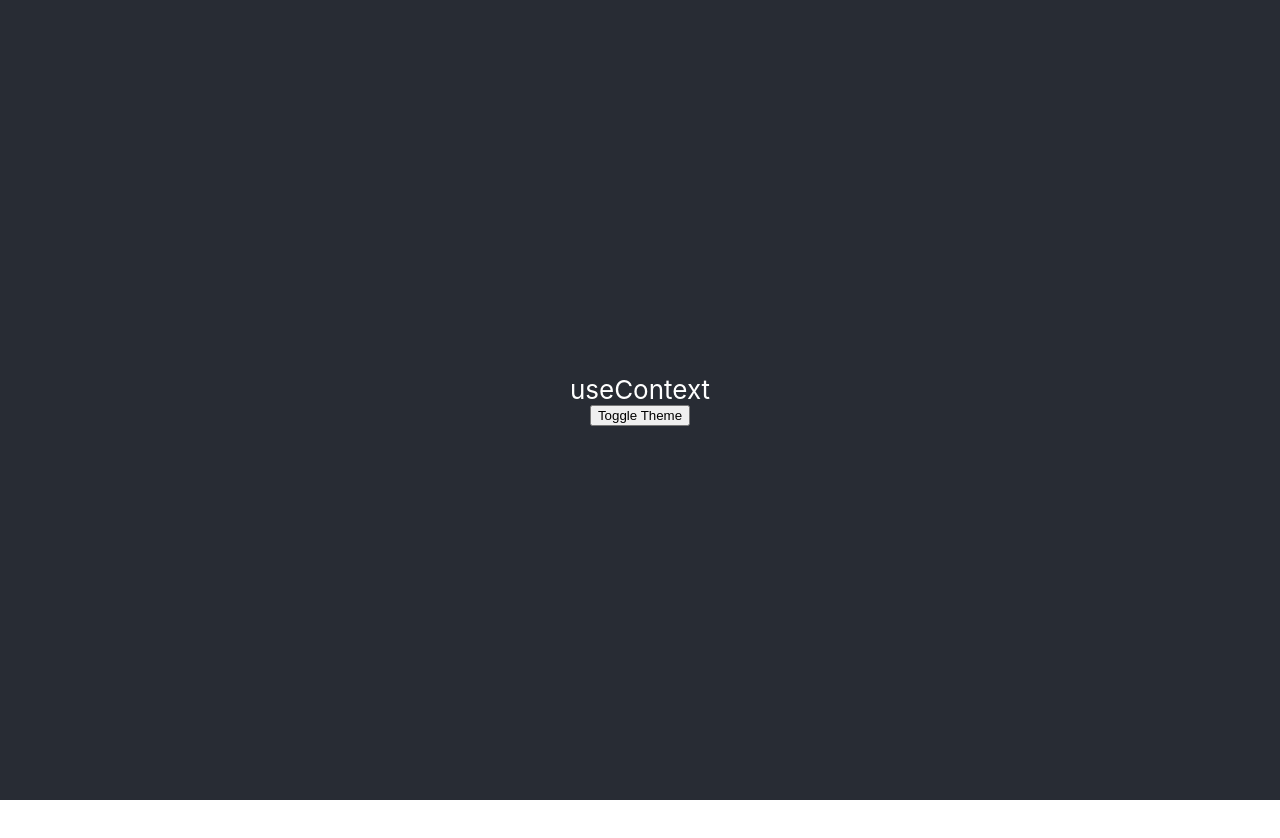
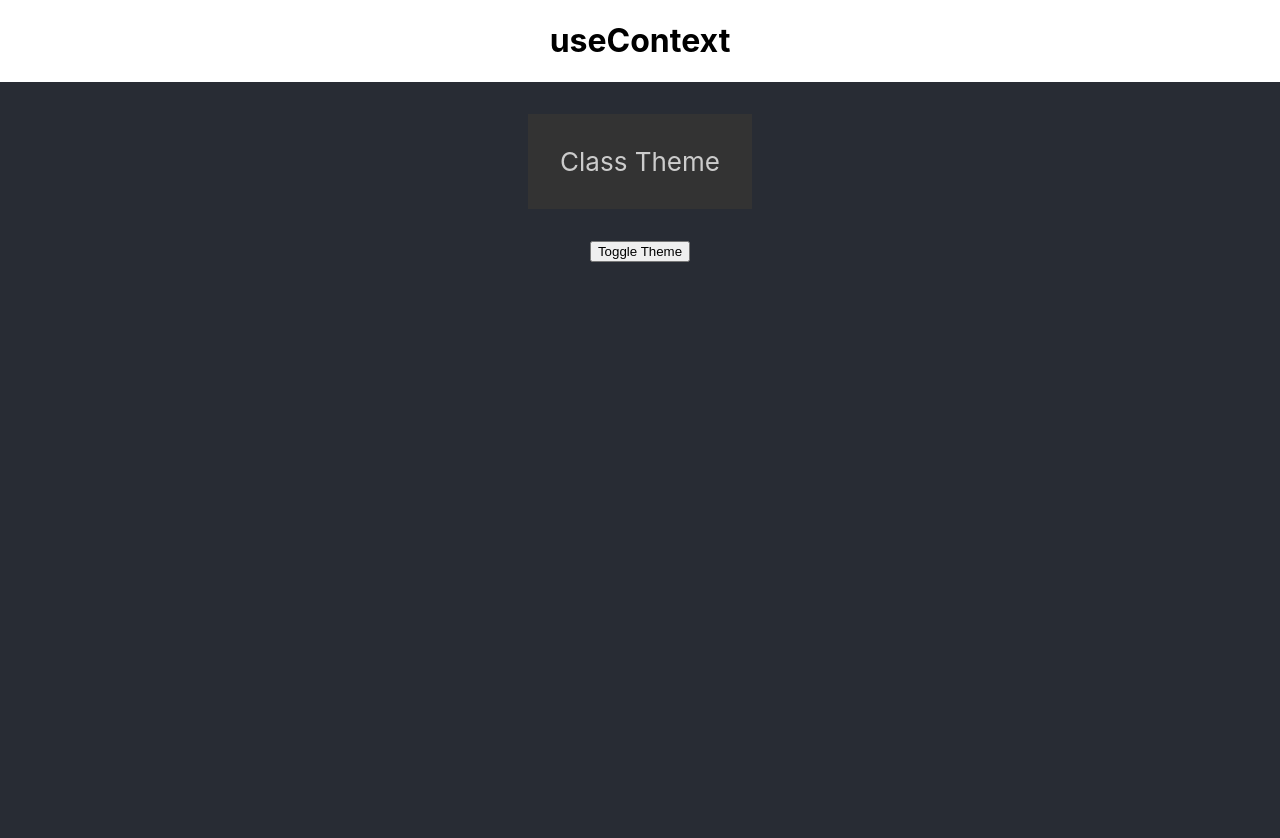
Before and after one commit to tontruongdao/note-use-context, a React (Create React App) app: page / in a window 1280 px wide. Shown: the top 838 px of the page. Before the commit the page ends 800 px from the top, so only its background shows below. Built offline with nearby package versions, Linux system fonts and the light colour scheme.

Commit message:
added cntext in class component

```diff
--- a/src/App.css
+++ b/src/App.css
@@ -19,7 +19,7 @@
   display: flex;
   flex-direction: column;
   align-items: center;
-  justify-content: center;
+  /* justify-content: center; */
   font-size: calc(10px + 2vmin);
   color: white;
 }
--- a/src/App.js
+++ b/src/App.js
@@ -1,4 +1,5 @@
 import React, { useState } from 'react'
+import ClassComponent from './ClassComponent'
 import './App.css';
 
 export const ThemeContext = React.createContext();
@@ -14,8 +15,9 @@ function App() {
   return (
     <ThemeContext.Provider value={darkTheme}>
       <div className="App">
+        <h1>useContext</h1>
         <header className="App-header">
-          useContext
+          <ClassComponent />
           <button onClick={toggleTheme}>Toggle Theme</button>
         </header>
       </div>
--- /dev/null
+++ b/src/ClassComponent.js
@@ -0,0 +1,27 @@
+import React, { Component } from 'react'
+import { ThemeContext } from './App'
+
+export default class ClassComponent extends Component {
+  themeStyles(dark) {
+    return {
+      backgroundColor: dark ? '#333' : '#CCC',
+      color: dark ? '#CCC' : '#333',
+      padding: '2rem',
+      margin: '2rem'
+    }
+  }
+
+  render() {
+    return (
+      <ThemeContext.Consumer>
+        {darkTheme => {
+          return (
+            <div style={this.themeStyles(darkTheme)}>
+              Class Theme
+            </div>
+          )
+        }}
+      </ThemeContext.Consumer>
+    )
+  }
+}
```
Also changed, not shown: src/ClassContext.js (deleted).
